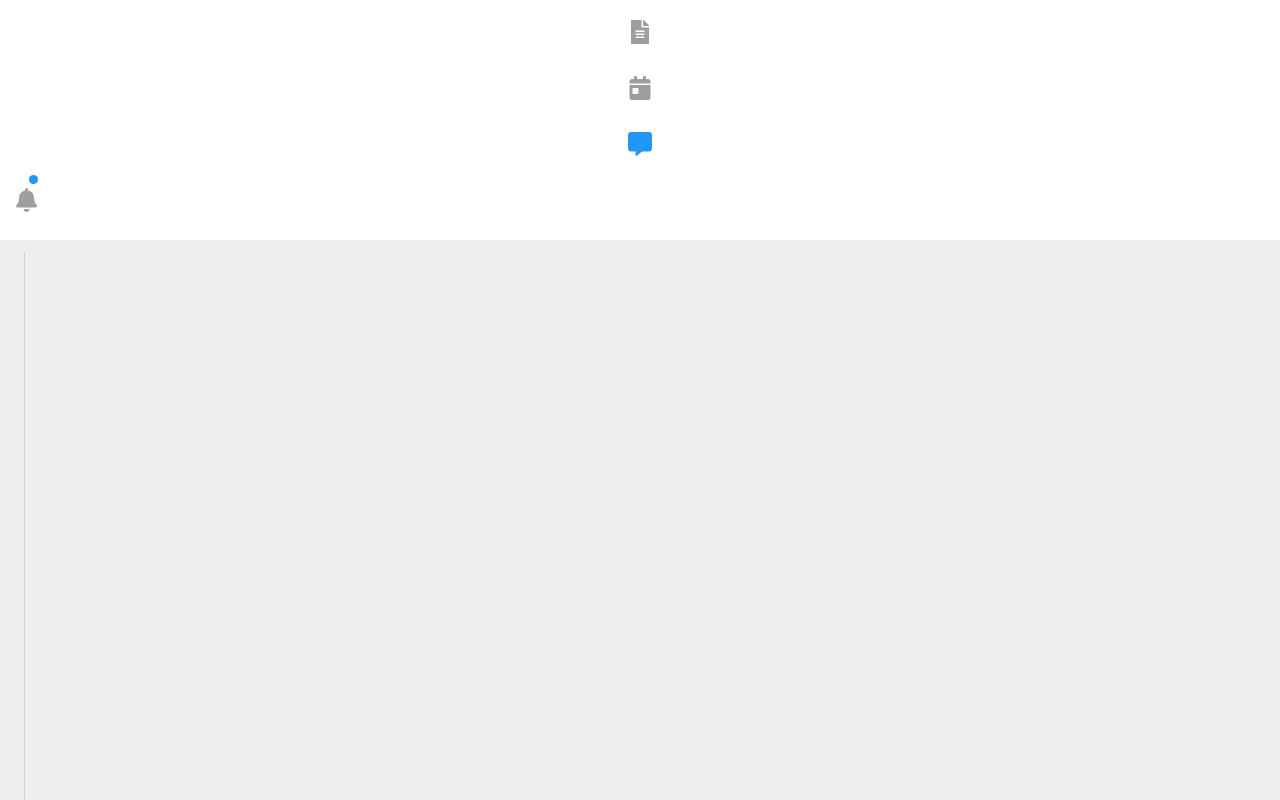
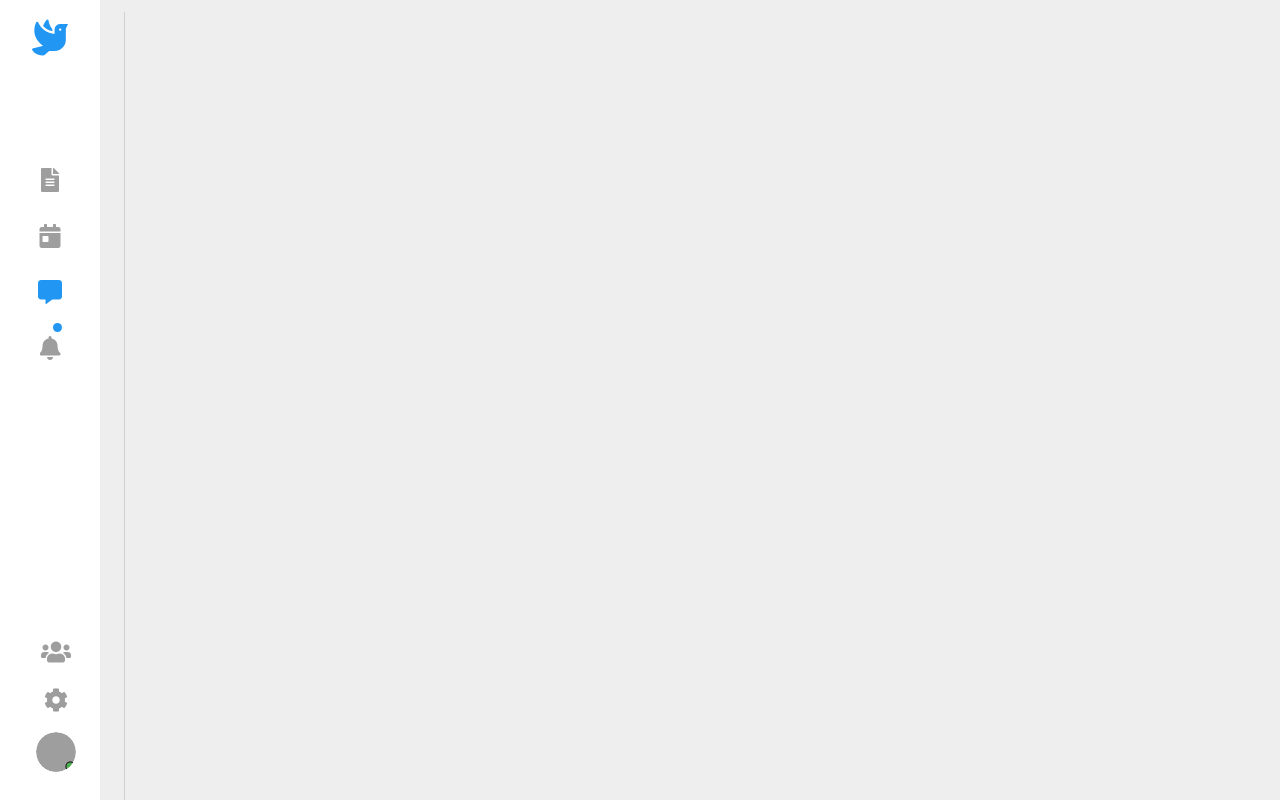
Before and after one commit to KibetRonoh/-vuejs-vuetify-messenger-chating-ui-design, a Vue app: page / in a window 1280 px wide. Shown: the top 800 px of the page. Built offline with nearby package versions, Linux system fonts and the light colour scheme; grey boxes are pictures that could not be loaded.

Commit message:
slight update

```diff
--- a/src/components/SideBar.vue
+++ b/src/components/SideBar.vue
@@ -1,6 +1,13 @@
 <template>
     <nav>
-
+        <v-navigation-drawer v-model="drawer" dark app mini-variant mini-variant-width="100" class="white">
+            <v-list>
+                <v-list-item class="mb-16">
+                    <v-list-item-content>
+                        <v-icon class="mb-2" large color="blue">fas fa-dove</v-icon>
+                    </v-list-item-content>
+                </v-list-item>
+            </v-list>
             <v-list flat>
                 <v-list-item router to="/">
                 <v-list-item-content>
```
